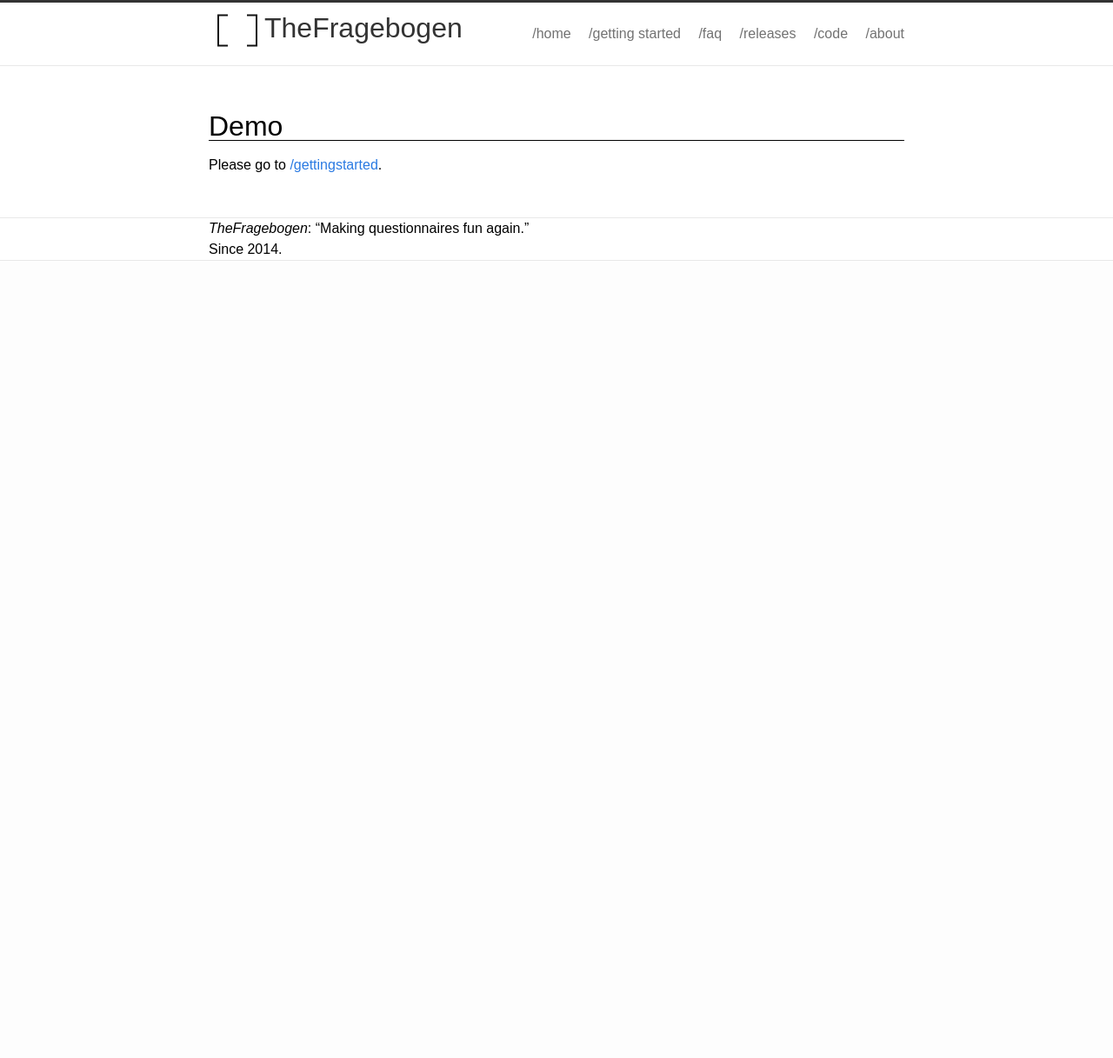
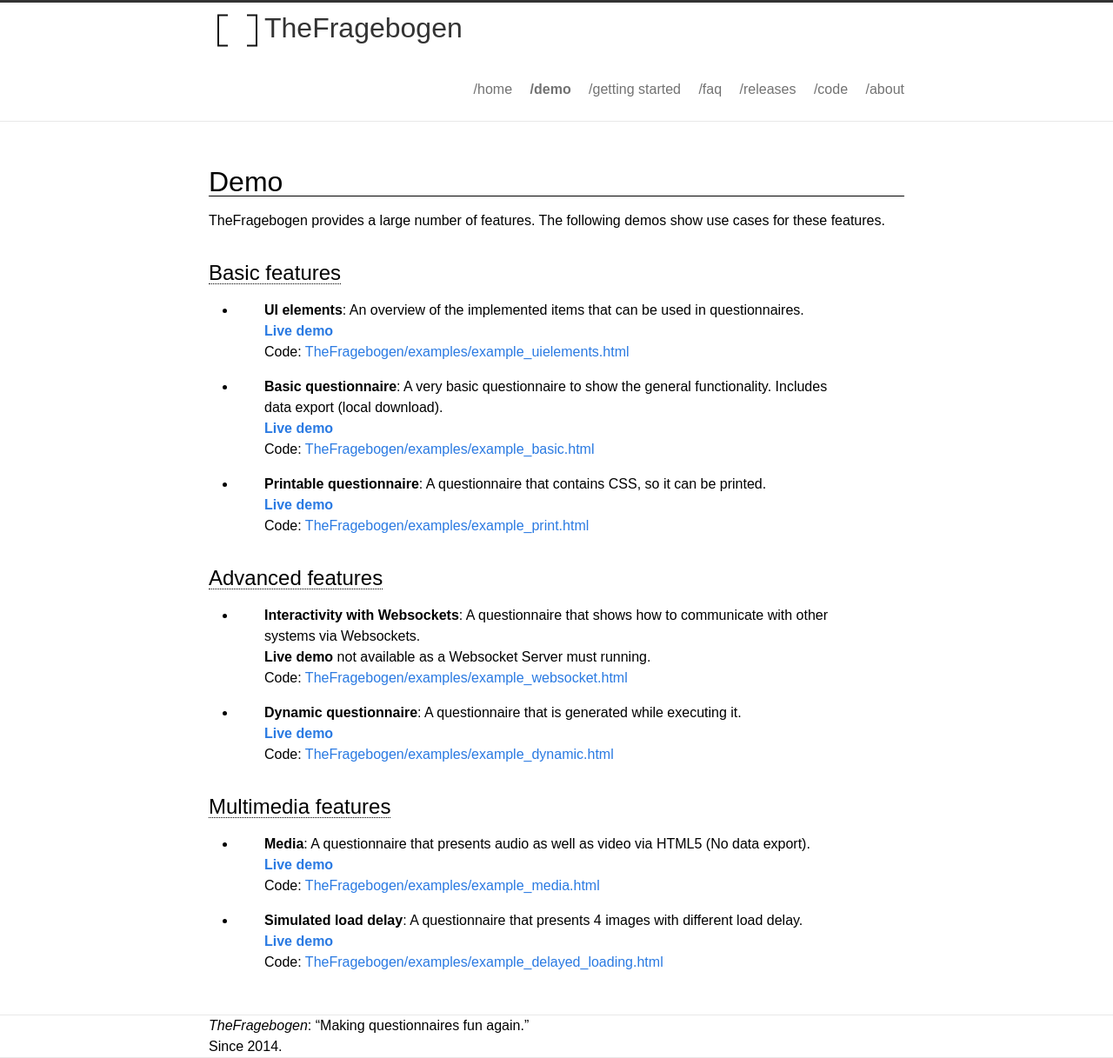
Before and after one commit to TheFragebogen/thefragebogen.github.io, a Jekyll site: the page built from demo.md, in a window 1280 px wide. Shown: the whole page at 87% size. Built offline with Jekyll 4.4.1, drawn with Linux system fonts in a browser that asks for light colours; before the commit the page ends 900 px from its top, so only the background shows below that.

Commit message:
Moved examples from getting started to demo.

```diff
--- a/_includes/header.html
+++ b/_includes/header.html
@@ -12,6 +12,7 @@
             </a>
             <div class="trigger">
                 <a class="page-link {% if page.url == "/" %}currentPage{% endif %}" href="/">/home</a>
+                <a class="page-link {% if page.url contains "/demo" %}currentPage{% endif %}" href="/demo">/demo</a>
                 <a class="page-link {% if page.url contains "/gettingstarted" %}currentPage{% endif %}" href="/gettingstarted">/getting started</a>
                 <a class="page-link {% if page.url contains "/faq" %}currentPage{% endif %}" href="/faq">/faq</a>
                 <a class="page-link" href="https://github.com/TheFragebogen/TheFragebogen/releases">/releases</a>
--- a/demo.md
+++ b/demo.md
@@ -6,4 +6,42 @@ title: Demo
 Demo
 ===
 
-Please go to [/gettingstarted](/gettingstarted).
+TheFragebogen provides a large number of features.
+The following demos show use cases for these features.
+
+Basic features
+---
+
+* __UI elements__: An overview of the implemented items that can be used in questionnaires.
+  __[Live demo](/thefragebogen/examples/example_uielements.html)__
+  Code: [TheFragebogen/examples/example_uielements.html](https://github.com/TheFragebogen/TheFragebogen/blob/master/examples/example_uielements.html)
+
+* __Basic questionnaire__: A very basic questionnaire to show the general functionality. Includes data export (local download).
+  __[Live demo](/thefragebogen/examples/example_basic.html)__
+  Code: [TheFragebogen/examples/example_basic.html](https://github.com/TheFragebogen/TheFragebogen/blob/master/examples/example_basic.html)
+
+* __Printable questionnaire__: A questionnaire that contains CSS, so it can be printed.
+  __[Live demo](/thefragebogen/examples/example_print.html)__
+   Code: [TheFragebogen/examples/example_print.html](https://github.com/TheFragebogen/TheFragebogen/blob/master/examples/example_print.html)
+
+Advanced features
+---
+
+* __Interactivity with Websockets__: A questionnaire that shows how to communicate with other systems via Websockets.
+  __Live demo__ not available as a Websocket Server must running.
+   Code: [TheFragebogen/examples/example_websocket.html](https://github.com/TheFragebogen/TheFragebogen/blob/master/examples/example_websockets.html)
+
+* __Dynamic questionnaire__: A questionnaire that is generated while executing it.
+  __[Live demo](/thefragebogen/examples/example_dynamic.html)__
+   Code: [TheFragebogen/examples/example_dynamic.html](https://github.com/TheFragebogen/TheFragebogen/blob/master/examples/example_dynamic.html)
+
+Multimedia features
+---
+
+* __Media__: A questionnaire that presents audio as well as video via HTML5 (No data export).
+  __[Live demo](/thefragebogen/examples/example_media.html)__
+   Code: [TheFragebogen/examples/example_media.html](https://github.com/TheFragebogen/TheFragebogen/blob/master/examples/example_media.html)
+
+* __Simulated load delay__: A questionnaire that presents 4 images with different load delay.
+ __[Live demo](/thefragebogen/examples/example_delayed_loading.html)__
+ Code: [TheFragebogen/examples/example_delayed_loading.html](https://github.com/TheFragebogen/TheFragebogen/blob/master/examples/example_delayed_loading.html)
```
Also changed, not shown: gettingstarted.md (+0 -33 lines), index.md (+1 -1 lines).
